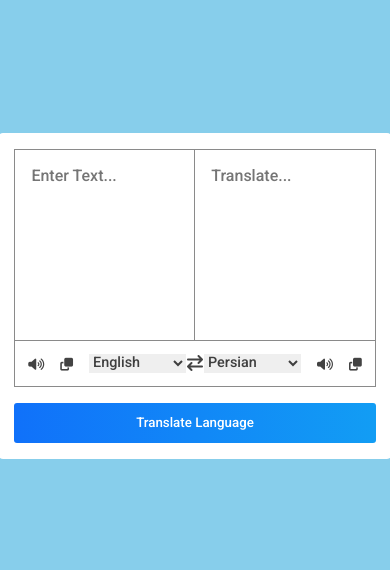
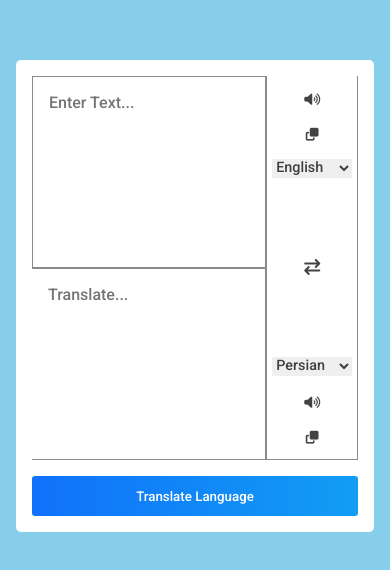
Before and after one commit to DigitalGenius-ui/google-traslator, a plain HTML site: page index.html in a window 390 px wide. Shown: the part 126-696 px from the top of the page. Drawn offline with Linux system fonts and the light colour scheme.

Commit message:
Update style.css

```diff
--- a/css/style.css
+++ b/css/style.css
@@ -14,6 +14,7 @@ body{
     display: flex;
     align-items: center;
     justify-content: center;
+    padding: 1rem;
 }
 
 .container{
@@ -66,7 +67,24 @@ body{
     outline: none;
     border: none;
     cursor: pointer;
+    width: 5rem;
     color: rgba(0, 0, 0, 0.737);
+}
+
+@media(max-width : 450px){
+    .translate-flex, .flex, .icons{
+        flex-direction: column;
+    }
+    .flex{
+        width: 4rem;
+    }
+    .translate{
+        display: flex;
+    }
+}
+
+.languages .option{
+    font-size: 0.7rem;
 }
 
 .flex i{
```
